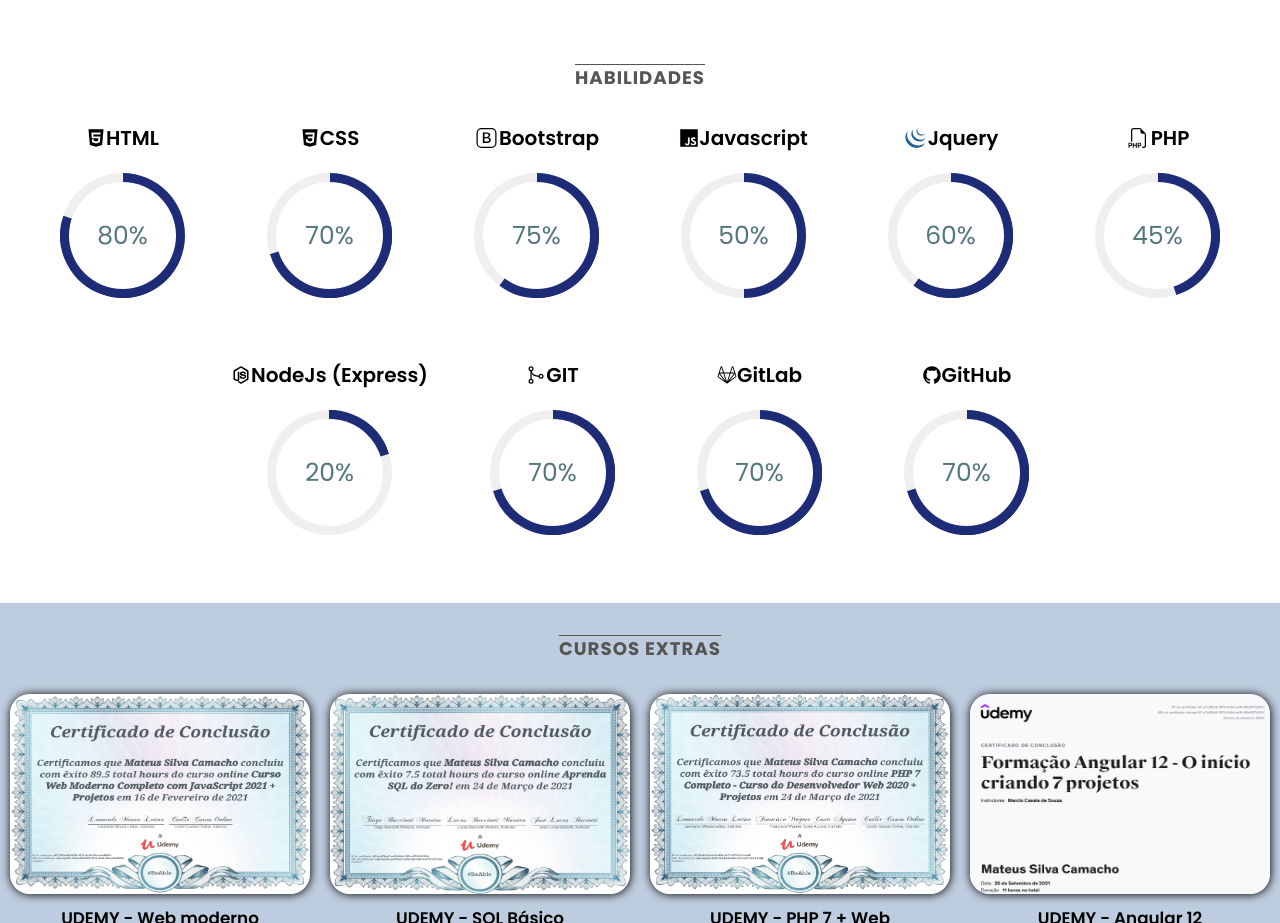
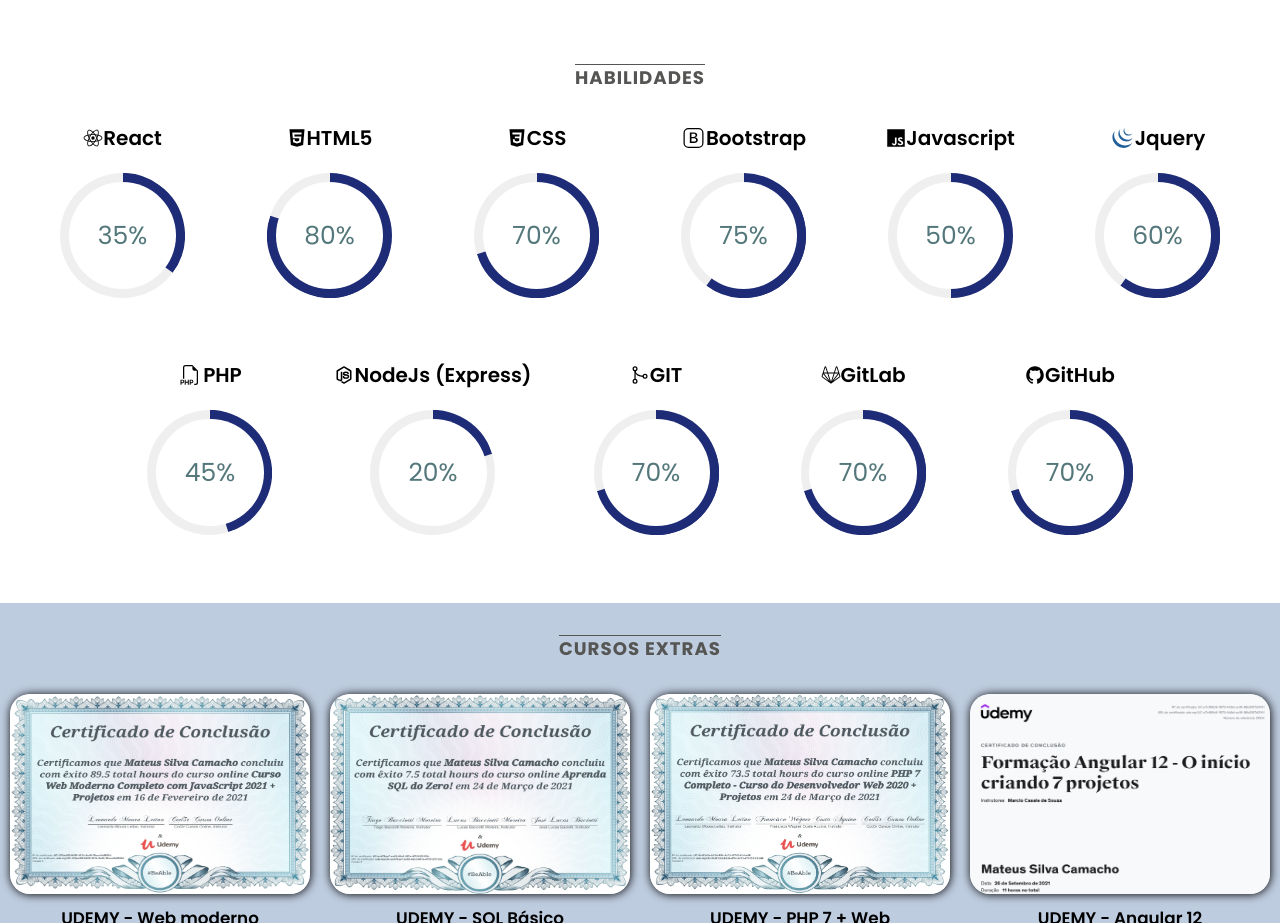
Before and after one commit to camacho3851/camacho3851.github.io, a plain HTML site: page index.html in a window 1280 px wide. Shown: the part 1200-2123 px from the top of the page. Drawn offline with nearby package versions, Linux system fonts and the light colour scheme.

Commit message:
Inclusão de React nas habilidades

```diff
--- a/index.html
+++ b/index.html
@@ -186,8 +186,22 @@
 
             <div class="display-flex align-items-center flex-column vem-baixo card-habilidade">
                 <div class="circle-rodape display-flex align-items-center justify-content-center">
+                    <ion-icon name="logo-react"></ion-icon>
+                    React
+                </div>
+                <div class="progress-circle p35">
+                    <span>35%</span>
+                    <div class="left-half-clipper">
+                        <div class="first50-bar"></div>
+                        <div class="value-bar"></div>
+                    </div>
+                </div>
+            </div>
+
+            <div class="display-flex align-items-center flex-column vem-baixo card-habilidade">
+                <div class="circle-rodape display-flex align-items-center justify-content-center">
                     <ion-icon name="logo-html5"></ion-icon>
-                    HTML
+                    HTML5
                 </div>
                 <div class="progress-circle over50 p80">
                     <span>80%</span>
```
